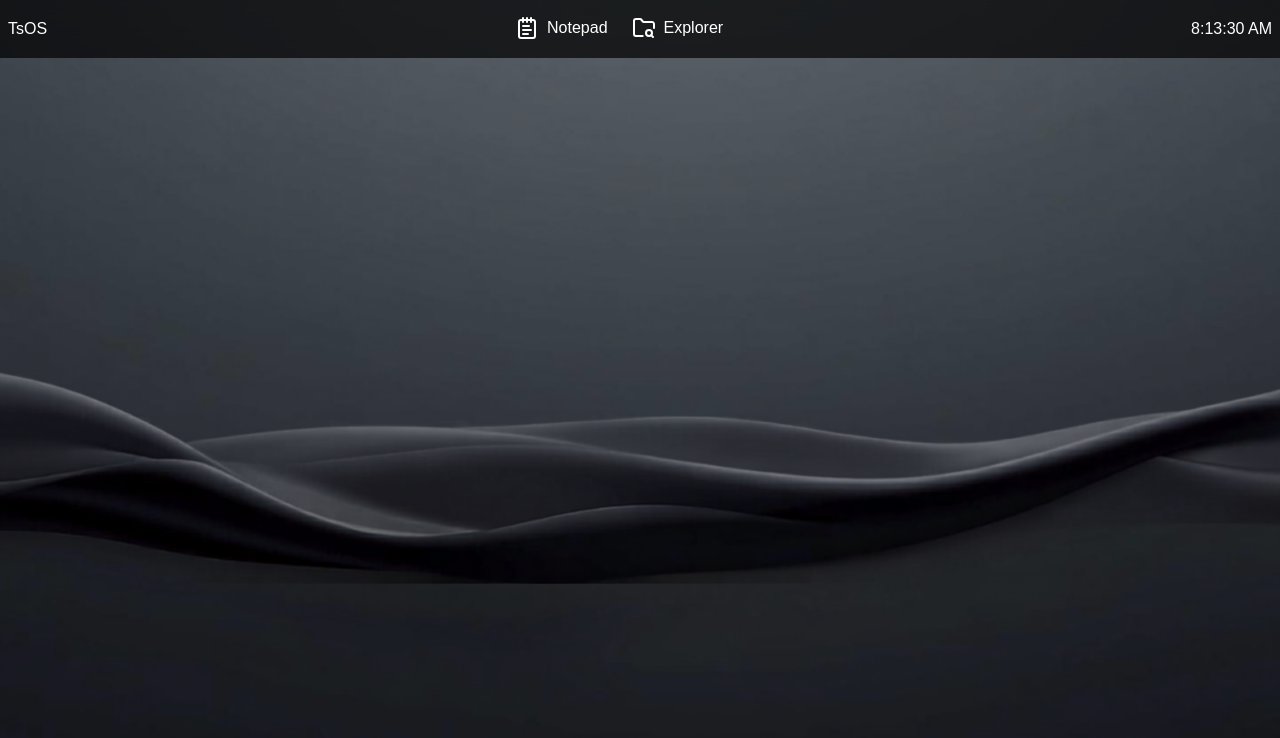
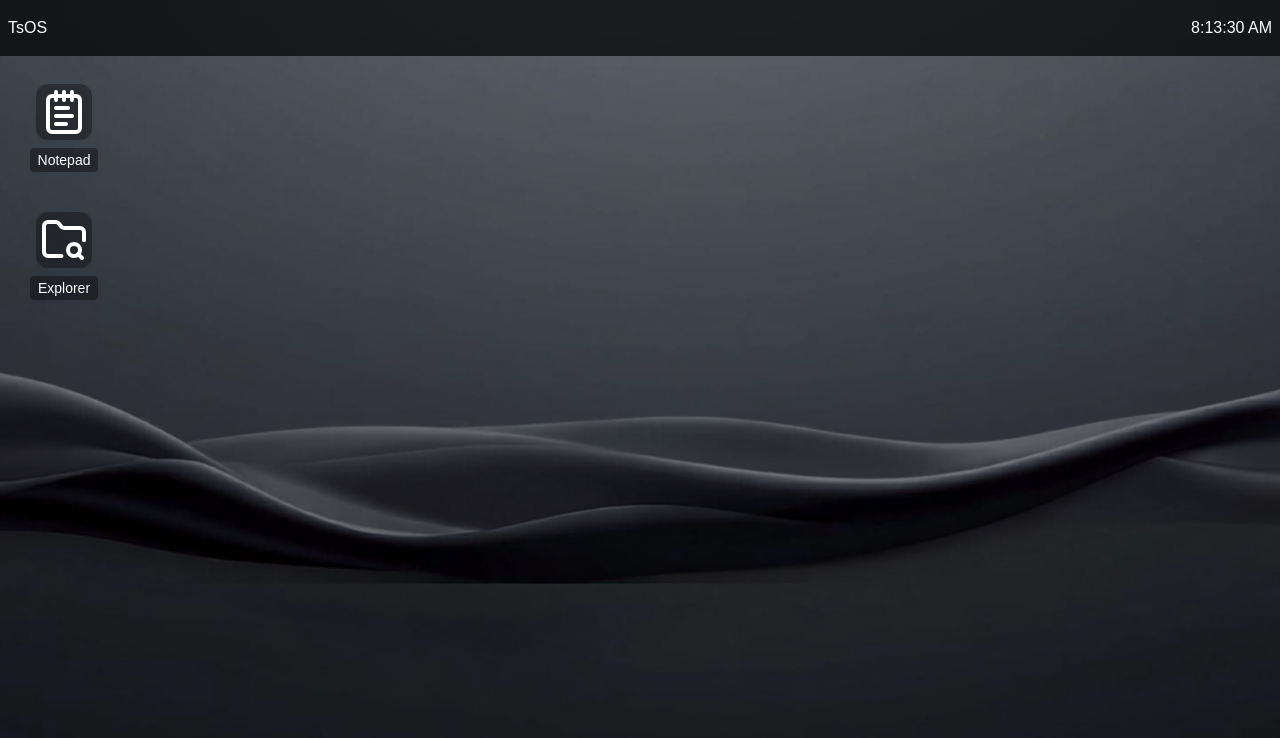
Before and after one commit to DenizCiger/ts-os, a Next.js app: page / in a window 1280 px wide. Shown: the top 738 px of the page. Built offline with nearby package versions, Linux system fonts and the light colour scheme.

Commit message:
Add desktop icons & taskbar pinning behaviour

```diff
--- a/app/page.tsx
+++ b/app/page.tsx
@@ -1,6 +1,6 @@
 "use client";
 
-import { Taskbar, TaskbarApp } from "@/components/taskbar";
+import { DesktopIcon, Taskbar, TaskbarApp } from "@/components/taskbar";
 import { Position, Size, Window } from "@/components/window";
 import { AppId, apps, WindowData, WindowInstance } from "@/lib/apps";
 import { FileSystemNode, getNode, initialFiles, isTextFile } from "@/lib/files";
@@ -21,6 +21,12 @@ function clampPosition(position: Position, windowSize: Size, frameSize: Size) {
   };
 }
 
+type AppContextMenu = {
+  appId: AppId;
+  x: number;
+  y: number;
+};
+
 export default function Home() {
   const desktopRef = useRef<HTMLDivElement>(null);
   const [currentTime, setCurrentTime] = useState(() =>
@@ -32,6 +38,9 @@ export default function Home() {
     height: 0,
   });
   const [windows, setWindows] = useState<WindowInstance[]>([]);
+  const [pinnedAppIds, setPinnedAppIds] = useState<AppId[]>([]);
+  const [appContextMenu, setAppContextMenu] =
+    useState<AppContextMenu | null>(null);
   const [nextZIndex, setNextZIndex] = useState(1);
 
   useEffect(() => {
@@ -41,6 +50,25 @@ export default function Home() {
 
     return () => window.clearInterval(timer);
   }, []);
+
+  useEffect(() => {
+    if (!appContextMenu) return;
+
+    const closeContextMenu = () => setAppContextMenu(null);
+    const handleKeyDown = (event: KeyboardEvent) => {
+      if (event.key === "Escape") {
+        closeContextMenu();
+      }
+    };
+
+    window.addEventListener("click", closeContextMenu);
+    window.addEventListener("keydown", handleKeyDown);
+
+    return () => {
+      window.removeEventListener("click", closeContextMenu);
+      window.removeEventListener("keydown", handleKeyDown);
+    };
+  }, [appContextMenu]);
 
   useEffect(() => {
     const desktopElement = desktopRef.current;
@@ -84,6 +112,16 @@ export default function Home() {
 
   function getAppWindows(appId: AppId) {
     return windows.filter((windowInstance) => windowInstance.appId === appId);
+  }
+
+  function getApp(appId: AppId) {
+    return apps.find((app) => app.id === appId);
+  }
+
+  function getTaskbarAppIds() {
+    return apps
+      .filter((app) => pinnedAppIds.includes(app.id) || getAppWindows(app.id).length > 0)
+      .map((app) => app.id);
   }
 
   function getTopOpenWindow(appId: AppId) {
@@ -131,7 +169,7 @@ export default function Home() {
   }
 
   function launchApp(appId: AppId) {
-    const app = apps.find((app) => app.id === appId);
+    const app = getApp(appId);
     if (!app) return;
 
     const minimizedWindow = getNextMinimizedWindow(appId);
@@ -240,6 +278,36 @@ export default function Home() {
     setNextZIndex((currentZIndex) => currentZIndex + 1);
   }
 
+  function pinApp(appId: AppId) {
+    setPinnedAppIds((currentPinnedAppIds) =>
+      currentPinnedAppIds.includes(appId)
+        ? currentPinnedAppIds
+        : [...currentPinnedAppIds, appId],
+    );
+    setAppContextMenu(null);
+  }
+
+  function unpinApp(appId: AppId) {
+    setPinnedAppIds((currentPinnedAppIds) =>
+      currentPinnedAppIds.filter((pinnedAppId) => pinnedAppId !== appId),
+    );
+    setAppContextMenu(null);
+  }
+
+  function openAppContextMenu(
+    event: React.MouseEvent<HTMLElement>,
+    appId: AppId,
+  ) {
+    event.preventDefault();
+    event.stopPropagation();
+
+    setAppContextMenu({
+      appId,
+      x: event.clientX,
+      y: event.clientY,
+    });
+  }
+
   function updateTextFile(fileId: number, content: string) {
     setFiles((currentFiles) =>
       currentFiles.map((file) =>
@@ -298,12 +366,15 @@ export default function Home() {
     <main className="flex h-dvh flex-col overflow-hidden">
       <Taskbar
         leftElements={<p>TsOS</p>}
-        centerElements={apps
-          .filter((app) => app.pinnedToTaskbar)
-          .map((app) => {
+        centerElements={getTaskbarAppIds()
+          .map((appId) => {
+            const app = getApp(appId);
+            if (!app) return null;
+
             const appWindows = getAppWindows(app.id);
             const topOpenWindow = getTopOpenWindow(app.id);
             const topMinimizedWindow = getNextMinimizedWindow(app.id);
+            const isPinned = pinnedAppIds.includes(app.id);
 
             return (
               <TaskbarApp
@@ -311,16 +382,30 @@ export default function Home() {
                 title={app.title}
                 icon={app.icon}
                 isRunning={appWindows.length > 0}
+                isPinned={isPinned}
                 isMinimized={!topOpenWindow && Boolean(topMinimizedWindow)}
                 onClick={() => launchApp(app.id)}
+                onContextMenu={(event) => openAppContextMenu(event, app.id)}
               />
             );
           })}
         rightElements={<span>{currentTime}</span>}
       />
       <div ref={desktopRef} className="relative min-h-0 flex-1 overflow-hidden">
+        <div className="absolute left-4 top-4 z-0 flex flex-col gap-4">
+          {apps.map((app) => (
+            <DesktopIcon
+              key={app.id}
+              title={app.title}
+              icon={app.icon}
+              onClick={() => launchApp(app.id)}
+              onContextMenu={(event) => openAppContextMenu(event, app.id)}
+            />
+          ))}
+        </div>
+
         {windows.map((windowInstance) => {
-          const app = apps.find((app) => app.id === windowInstance.appId);
+          const app = getApp(windowInstance.appId);
           if (!app) return null;
 
           const windowProps = {
@@ -353,6 +438,32 @@ export default function Home() {
             </Window>
           );
         })}
+
+        {appContextMenu && (
+          <div
+            className="fixed z-[9999] min-w-40 overflow-hidden rounded-md border border-stone-600 bg-stone-950/95 py-1 text-sm text-stone-100 shadow-xl backdrop-blur"
+            style={{ left: appContextMenu.x, top: appContextMenu.y }}
+            onClick={(event) => event.stopPropagation()}
+          >
+            {pinnedAppIds.includes(appContextMenu.appId) ? (
+              <button
+                type="button"
+                className="block w-full px-3 py-2 text-left hover:bg-stone-800"
+                onClick={() => unpinApp(appContextMenu.appId)}
+              >
+                Unpin from taskbar
+              </button>
+            ) : (
+              <button
+                type="button"
+                className="block w-full px-3 py-2 text-left hover:bg-stone-800"
+                onClick={() => pinApp(appContextMenu.appId)}
+              >
+                Pin to taskbar
+              </button>
+            )}
+          </div>
+        )}
       </div>
     </main>
   );
--- a/components/taskbar.tsx
+++ b/components/taskbar.tsx
@@ -8,7 +8,7 @@ export function Taskbar({
   rightElements?: React.ReactNode;
 }) {
   return (
-    <div className="flex justify-between bg-black/70 backdrop-blur-md p-2 text-white">
+    <div className="flex min-h-14 justify-between bg-black/70 p-2 text-white backdrop-blur-md">
       <div className="flex items-center gap-2">{leftElements}</div>
 
       <div className="flex flex-1 items-center justify-center gap-2">
@@ -25,24 +25,68 @@ export function TaskbarApp({
   icon,
   isRunning,
   isMinimized,
+  isPinned,
   onClick,
+  onContextMenu,
 }: {
   title: string;
   icon?: React.ReactNode;
   isRunning?: boolean;
   isMinimized?: boolean;
+  isPinned?: boolean;
   onClick?: () => void;
+  onContextMenu?: React.MouseEventHandler<HTMLButtonElement>;
 }) {
   return (
-    <div
+    <button
+      type="button"
+      title={title}
+      aria-label={title}
       className={`
-        flex items-center border-b-2 gap-2 p-2 cursor-pointer hover:bg-stone-800 rounded-t
-        ${isRunning ? (isMinimized ? "border-gray-500" : "border-gray-100") : "border-transparent"}
+        flex h-10 w-10 items-center justify-center border-b-2 p-2 cursor-pointer hover:bg-stone-800 rounded-t
+        [&_svg]:h-5 [&_svg]:w-5
+        ${
+          isRunning
+            ? isMinimized
+              ? "border-gray-500"
+              : "border-gray-100"
+            : isPinned
+              ? "border-stone-600"
+              : "border-transparent"
+        }
         `}
       onClick={onClick}
+      onContextMenu={onContextMenu}
     >
       {icon}
-      <span>{title}</span>
-    </div>
+    </button>
   );
 }
+
+export function DesktopIcon({
+  title,
+  icon,
+  onClick,
+  onContextMenu,
+}: {
+  title: string;
+  icon?: React.ReactNode;
+  onClick?: () => void;
+  onContextMenu?: React.MouseEventHandler<HTMLButtonElement>;
+}) {
+  return (
+    <button
+      type="button"
+      className="flex w-24 flex-col items-center gap-2 rounded-md p-3 text-white drop-shadow hover:bg-white/10 focus:bg-white/10 focus:outline-none [&_svg]:h-12 [&_svg]:w-12"
+      onClick={onClick}
+      onContextMenu={onContextMenu}
+    >
+      <span className="flex h-14 w-14 items-center justify-center rounded-xl bg-black/30 backdrop-blur-sm">
+        {icon}
+      </span>
+      <span className="max-w-full truncate rounded bg-black/35 px-2 py-0.5 text-sm">
+        {title}
+      </span>
+    </button>
+  );
+}
--- a/lib/apps.tsx
+++ b/lib/apps.tsx
@@ -31,7 +31,6 @@ export type AppDefinition<TAppId extends AppId = AppId> = {
   title: string;
   icon?: React.ReactNode;
   component: React.ComponentType<AppComponentProps[TAppId]>;
-  pinnedToTaskbar?: boolean;
 };
 
 export const apps = [
@@ -39,14 +38,12 @@ export const apps = [
     id: "notepad",
     title: "Notepad",
     icon: <NotepadText />,
-    pinnedToTaskbar: true,
     component: NotepadApp,
   },
   {
     id: "explorer",
     title: "Explorer",
     icon: <FolderSearch />,
-    pinnedToTaskbar: true,
     component: ExplorerApp,
   },
 ] satisfies [AppDefinition<"notepad">, AppDefinition<"explorer">];
```
